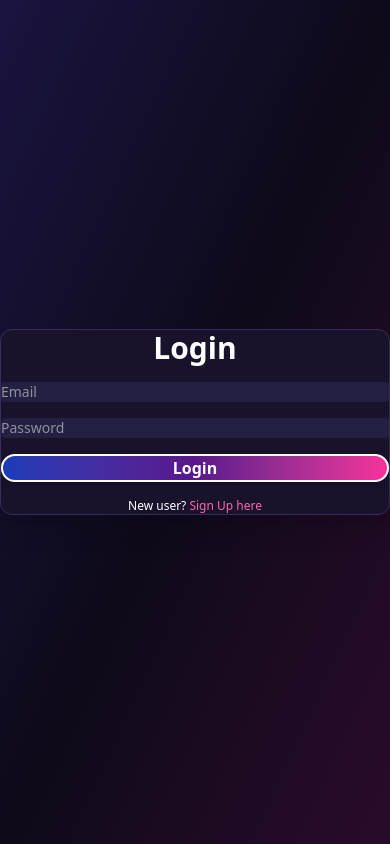
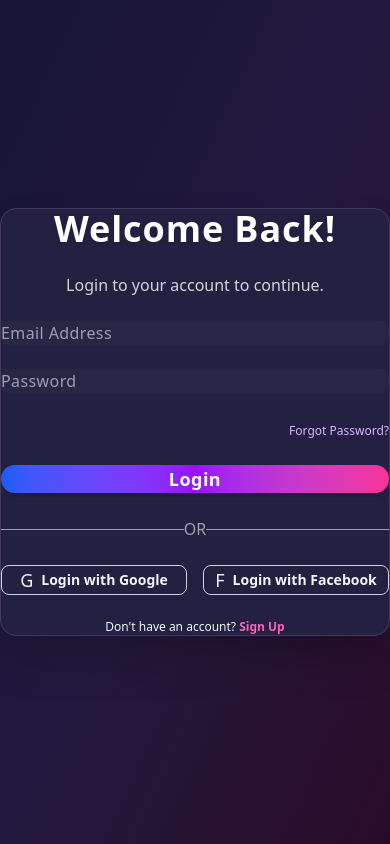
Before and after one commit to Kashish23092004/codegenie-componentmaker, a React (Vite) app: page /login in a window 390 px wide. Built offline with nearby package versions, Linux system fonts and the light colour scheme.

Commit message:
maing responsive

```diff
--- a/src/Pages/Login.jsx
+++ b/src/Pages/Login.jsx
@@ -1,20 +1,20 @@
-
 import React, { useState } from 'react';
 import { useNavigate } from 'react-router-dom';
 import { toast } from 'react-toastify';
 
 const Login = () => {
-
   const [email, setEmail] = useState('');
   const [password, setPassword] = useState('');
   const [error, setError] = useState('');
+  const [generate, setGenerate] = useState(false);
   const navigate = useNavigate();
 
   const handleSubmit = async (e) => {
     e.preventDefault();
     setError('');
+    setGenerate(true);
     try {
-  const res = await fetch('http://localhost:3000/signup/login', {
+      const res = await fetch('http://localhost:3000/signup/login', {
         method: 'POST',
         headers: { 'Content-Type': 'application/json' },
         body: JSON.stringify({ email, password })
@@ -22,7 +22,7 @@ const Login = () => {
       const data = await res.json();
       if (res.ok) {
         localStorage.setItem('userId', data.userId);
-        toast.success('login succesfull')
+        toast.success('Login successful');
         navigate('/opening');
       } else {
         setError(data.message || 'Login failed');
@@ -30,19 +30,88 @@ const Login = () => {
       }
     } catch (err) {
       setError('Server error');
-      toast.error(data.message);
+      toast.error('Server error');
     }
+    setGenerate(false);
   };
 
   return (
-    <div className="min-h-screen flex items-center justify-center bg-gradient-to-br from-[#1a1440] via-[#0e0a1a] to-[#2a0a2a] px-2 sm:px-4">
-      <form onSubmit={handleSubmit} className="bg-[#18122B] p-4 sm:p-8 md:p-10 rounded-xl shadow-xl flex flex-col gap-4 w-full max-w-md border border-[#3a2b5e] items-center">
-        <h2 className="text-3xl font-bold text-white mb-2">Login</h2>
-        {error && <div className="text-red-400 text-sm w-full text-center">{error}</div>}
-  <input type="email" placeholder="Email" value={email} onChange={e => setEmail(e.target.value)} required className="p-2 sm:p-3 rounded bg-[#232042] text-white w-full text-sm sm:text-base" />
-  <input type="password" placeholder="Password" value={password} onChange={e => setPassword(e.target.value)} required className="p-2 sm:p-3 rounded bg-[#232042] text-white w-full text-sm sm:text-base" />
-  <button type="submit" className="mt-2 px-4 sm:px-8 py-2 sm:py-3 border-2 border-white text-white rounded-full text-base sm:text-lg font-semibold bg-gradient-to-r from-blue-800 via-purple-900 to-pink-500 hover:bg-white hover:text-[#2a0a2a] transition-all shadow-md w-full">Login</button>
-  <div className="text-white text-xs sm:text-sm mt-2">New user? <span className="text-pink-400 cursor-pointer" onClick={()=>navigate('/signup')}>Sign Up here</span></div>
+    <div className="min-h-screen flex items-center justify-center bg-gradient-to-br from-[#171434] via-[#21193d] to-[#2a0a2a]">
+      <form
+        onSubmit={handleSubmit}
+        className="bg-[#232042] border border-[#433a5e] rounded-2xl shadow-2xl px-6 sm:px-12 py-10 flex flex-col gap-6 w-full max-w-lg mx-2"
+        style={{ backdropFilter: 'blur(0.5px)' }}
+      >
+        <h2 className="text-4xl font-extrabold text-white mb-4 text-center tracking-wide drop-shadow">Welcome Back!</h2>
+        <p className="text-gray-300 text-center mb-2 text-base">Login to your account to continue.</p>
+        {error && (
+          <div className="text-red-400 text-center font-medium text-xs px-3 py-2 rounded mb-1 bg-red-900 bg-opacity-20">
+            {error}
+          </div>
+        )}
+        <input
+          type="email"
+          placeholder="Email Address"
+          value={email}
+          onChange={e => setEmail(e.target.value)}
+          required
+          className="w-full rounded-lg bg-[#282545] text-gray-100 placeholder-gray-400 px-4 py-3 sm:py-4 text-base tracking-wide focus:outline-none focus:ring-2 focus:ring-purple-600 transition-all"
+        />
+        <input
+          type="password"
+          placeholder="Password"
+          value={password}
+          onChange={e => setPassword(e.target.value)}
+          required
+          className="w-full rounded-lg bg-[#282545] text-gray-100 placeholder-gray-400 px-4 py-3 sm:py-4 text-base tracking-wide focus:outline-none focus:ring-2 focus:ring-purple-600 transition-all"
+        />
+        <div className="text-right mt-0">
+          <span
+            className="text-purple-300 text-xs font-medium hover:underline cursor-pointer"
+            onClick={() => toast.info('Forgot Password logic here')}
+          >
+            Forgot Password?
+          </span>
+        </div>
+        <button
+          type="submit"
+          className="mt-1 block w-full bg-gradient-to-r from-blue-600 via-purple-600 to-pink-500 text-white font-bold rounded-full py-2 sm:py-3 px-3 text-lg tracking-wide shadow-md hover:opacity-90 transition-all"
+          disabled={generate}
+        >
+          {generate ? <span className="loading loading-dots loading-md"></span> : "Login"}
+        </button>
+        <div className="relative flex py-3 items-center">
+          <div className="flex-grow border-t border-gray-400"></div>
+          <span className="flex-shrink mx-4 text-gray-400">OR</span>
+          <div className="flex-grow border-t border-gray-400"></div>
+        </div>
+        <div className="flex gap-4 w-full">
+          <button
+            type="button"
+            className="w-1/2 flex items-center justify-center gap-2 border border-gray-300 rounded-lg py-3 bg-[#232042] text-gray-100 hover:bg-gray-800 transition-all"
+            onClick={() => toast.info('Google login logic')}
+          >
+            <span className="text-lg">G</span>
+            <span className="text-sm font-semibold">Login with Google</span>
+          </button>
+          <button
+            type="button"
+            className="w-1/2 flex items-center justify-center gap-2 border border-gray-300 rounded-lg py-3 bg-[#232042] text-gray-100 hover:bg-gray-800 transition-all"
+            onClick={() => toast.info('Facebook login logic')}
+          >
+            <span className="text-lg">F</span>
+            <span className="text-sm font-semibold">Login with Facebook</span>
+          </button>
+        </div>
+        <p className="text-gray-100 text-xs sm:text-sm text-center mt-1">
+          Don't have an account?{' '}
+          <span
+            className="text-pink-400 font-semibold hover:text-pink-200 cursor-pointer transition"
+            onClick={() => navigate('/signup')}
+          >
+            Sign Up
+          </span>
+        </p>
       </form>
     </div>
   );
--- a/src/Pages/Signup.jsx
+++ b/src/Pages/Signup.jsx
@@ -1,6 +1,7 @@
 import React, { useState } from 'react';
 import { useNavigate } from 'react-router-dom';
 import { toast } from 'react-toastify';
+import { FaGoogle, FaFacebook, FaGithub } from 'react-icons/fa';
 const Signup = () => {
 
   const [fullname, setFullname] = useState('');
@@ -21,7 +22,7 @@ const Signup = () => {
       const data = await res.json();
       if (res.ok) {
         localStorage.setItem('userId', data.userId);
-        toast.success('signup succesfull');
+        toast.success('signup succesfull')
         navigate('/opening');
       } else {
         setError(data.message || 'Signup failed');
@@ -35,14 +36,31 @@ const Signup = () => {
 
   return (
     <div className="min-h-screen flex items-center justify-center bg-gradient-to-br from-[#1a1440] via-[#0e0a1a] to-[#2a0a2a] px-2 sm:px-4">
-      <form onSubmit={handleSubmit} className="bg-[#18122B] p-4 sm:p-8 md:p-10 rounded-xl shadow-xl flex flex-col gap-4 w-full max-w-md border border-[#3a2b5e]">
-        <h2 className="text-3xl font-bold text-white mb-2">Sign Up</h2>
-        {error && <div className="text-red-400 text-sm">{error}</div>}
-  <input type="text" placeholder="Full Name" value={fullname} onChange={e => setFullname(e.target.value)} required className="p-2 sm:p-3 rounded bg-[#232042] text-white text-sm sm:text-base" />
-  <input type="email" placeholder="Email" value={email} onChange={e => setEmail(e.target.value)} required className="p-2 sm:p-3 rounded bg-[#232042] text-white text-sm sm:text-base" />
-  <input type="password" placeholder="Password" value={password} onChange={e => setPassword(e.target.value)} required className="p-2 sm:p-3 rounded bg-[#232042] text-white text-sm sm:text-base" />
-  <button type="submit" className="mt-2 px-4 sm:px-8 py-2 sm:py-3 border-2 border-white text-white rounded-full text-base sm:text-lg font-semibold bg-gradient-to-r from-blue-800 via-purple-900 to-pink-500 hover:bg-white hover:text-[#2a0a2a] transition-all shadow-md">Sign Up</button>
-  <div className="text-white text-xs sm:text-sm mt-2">Already have an account? <span className="text-pink-400 cursor-pointer" onClick={()=>navigate('/login')}>Login</span></div>
+      <form onSubmit={handleSubmit} className="bg-white p-6 sm:p-8 md:p-10 rounded-2xl shadow-2xl flex flex-col gap-5 w-full max-w-md border border-gray-200">
+        <h2 className="text-3xl sm:text-4xl font-bold text-[#6c2bd7] mb-1 text-center">Welcome!</h2>
+        <p className="text-gray-500 text-center mb-2">Create your account to continue.</p>
+        {error && <div className="text-red-500 text-sm text-center">{error}</div>}
+        <input type="text" placeholder="Full Name" value={fullname} onChange={e => setFullname(e.target.value)} required className="p-3 rounded-lg border border-gray-200 bg-gray-100 text-gray-800 text-base focus:outline-none focus:ring-2 focus:ring-purple-400" />
+        <input type="email" placeholder="Email Address" value={email} onChange={e => setEmail(e.target.value)} required className="p-3 rounded-lg border border-gray-200 bg-gray-100 text-gray-800 text-base focus:outline-none focus:ring-2 focus:ring-purple-400" />
+        <input type="password" placeholder="Password" value={password} onChange={e => setPassword(e.target.value)} required className="p-3 rounded-lg border border-gray-200 bg-gray-100 text-gray-800 text-base focus:outline-none focus:ring-2 focus:ring-purple-400" />
+        <button type="submit" className="mt-2 w-full py-3 rounded-lg text-lg font-semibold bg-gradient-to-r from-purple-500 to-indigo-600 text-white shadow-md hover:from-purple-600 hover:to-indigo-700 transition-all">Sign Up</button>
+        <div className="flex items-center my-2">
+          <div className="flex-grow h-px bg-gray-200"></div>
+          <span className="mx-2 text-gray-400 text-sm">OR</span>
+          <div className="flex-grow h-px bg-gray-200"></div>
+        </div>
+        <div className="flex flex-col sm:flex-row gap-3">
+          <button type="button" className="flex-1 flex items-center justify-center gap-2 border border-gray-200 rounded-lg py-2 bg-white hover:bg-gray-50 text-gray-700 font-medium shadow-sm transition-all">
+            <FaGoogle className="text-lg" /> Login with Google
+          </button>
+          <button type="button" className="flex-1 flex items-center justify-center gap-2 border border-gray-200 rounded-lg py-2 bg-white hover:bg-gray-50 text-gray-700 font-medium shadow-sm transition-all">
+            <FaFacebook className="text-lg" /> Login with Facebook
+          </button>
+          <button type="button" className="flex-1 flex items-center justify-center gap-2 border border-gray-200 rounded-lg py-2 bg-white hover:bg-gray-50 text-gray-700 font-medium shadow-sm transition-all">
+            <FaGithub className="text-lg" /> Login with GitHub
+          </button>
+        </div>
+        <div className="text-center text-gray-500 text-sm mt-2">Already have an account? <span className="text-[#6c2bd7] font-semibold cursor-pointer" onClick={()=>navigate('/login')}>Login</span></div>
       </form>
     </div>
   );
```
Also changed, not shown: src/Components/Navbar.jsx (+2 -31 lines), src/Pages/Aiprompt.jsx (+11 -11 lines).
